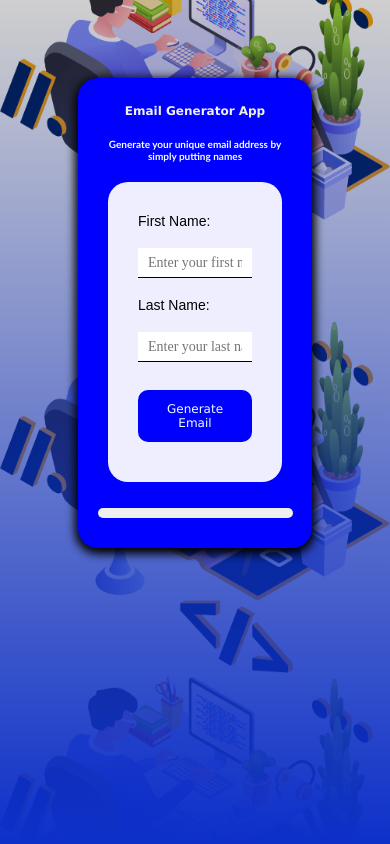
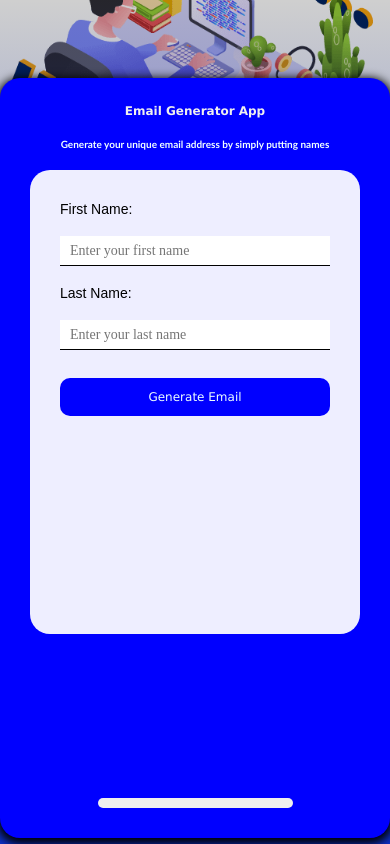
Before and after one commit to Eminentdio/email-generator-web, a plain HTML site: page index.html in a window 390 px wide. Drawn offline with Linux system fonts and the light colour scheme.

Commit message:
Update style.css

```diff
--- a/style.css
+++ b/style.css
@@ -91,8 +91,8 @@ button:hover{
 
 @media screen and (max-width: 720px) {
     .ega-container{
-        max-width: 100%;
-        max-height: 90vh;
+        width: 100%;
+        height: 90vh;
         margin-top: 20%;
         overflow: hidden;
     }
@@ -104,7 +104,7 @@ button:hover{
     }
     form{
         width: 100%;
-        max-height: 55vh;
+        height: 55vh;
         padding: 30px;
     }
     input{
```
